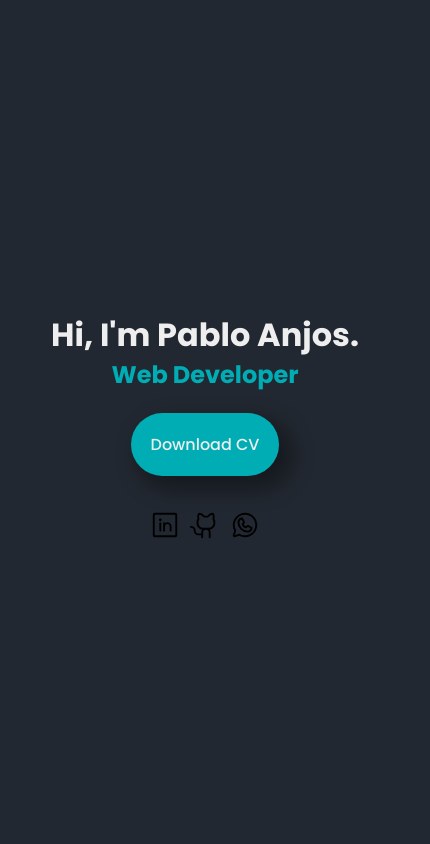
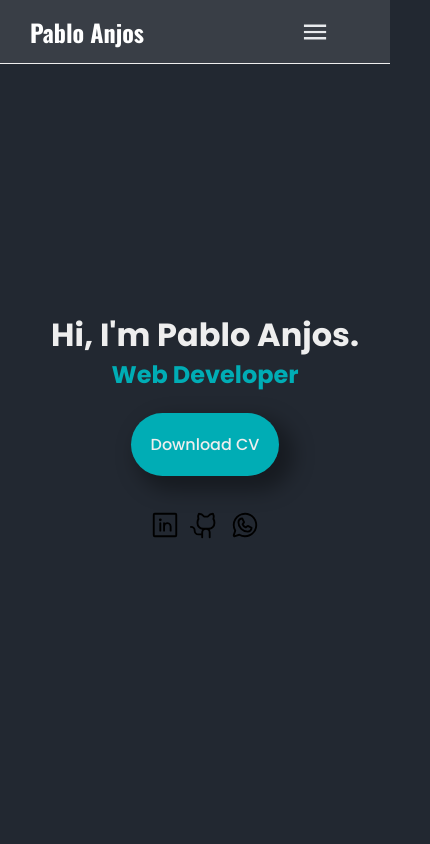
Before and after one commit to PabloAnjos/Portifolio, a React (Vite) app: page / in a window 390 px wide. Shown: the top 844 px of the page, 430 px wide, since content can reach past the window. Built offline with nearby package versions, Linux system fonts and the light colour scheme.

Commit message:
Iniciando configuracoes nav menu

```diff
--- a/src/components/Header.jsx
+++ b/src/components/Header.jsx
@@ -1,11 +1,24 @@
 import "../styles/header.scss"
+import imgMenu from "../assets/images/menu.png"
+import { useState } from "react";
+
+export function Header() {
+
+        const menuHamburguer = document.querySelector('#menu-hamburguer');
+        const buttonMenuHamburguer = document.querySelector('#menu-hamburguer-button');
+        const [active, setMode] = useState(false);
+        const toggleMode = () => {
+            setMode(!active)
+        }
 
 
-export function Header() {
+
+
     return (
         <>
             <header>
                     <nav>
+                        <img src={imgMenu} alt="Imagem Menu" id="menu-hamburguer-button" />
                         <h1>Pablo Anjos</h1>
                         <ul>
                             <li><a href="#home">Home</a></li>
--- a/src/styles/app.scss
+++ b/src/styles/app.scss
@@ -12,9 +12,3 @@
 body {
   background-color: variables.$primary-color;
 }
-
-@media screen and (max-width: 768px) {
-  html,body {
-    overflow-x: hidden;
-  }
-}
--- a/src/styles/header.scss
+++ b/src/styles/header.scss
@@ -15,6 +15,14 @@ nav {
   display: flex;
   justify-content: space-between;
   align-items: center;
+
+  img {
+    display: none;
+  }
+
+  menu {
+    display: none;
+  }
 
   h1 {
     color: #fff;
@@ -42,10 +50,25 @@ nav {
   }
 }
 
-
-
 @media screen and (max-width: 768px) {
   nav {
-    display: none;
+    height: 4rem;
+
+    img {
+      width: 30px;
+      height: 30px;
+      display: block;
+      margin-left: 300px;
+    }
+
+    h1 {
+      position: absolute;
+      font-size: 1.5rem;
+      margin-left: 30px;
+    }
+
+    ul {
+      display: none;
+    }
   }
 }
```
